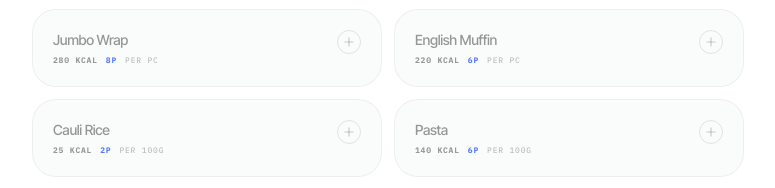
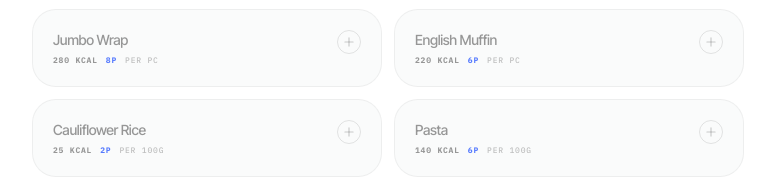
Before and after one commit to gitcipi/BYTELAB, a React (Vite) app: page /lab in a window 1280 px wide. Shown: the part 2140-2328 px from the top of the page, without its empty margins (64-839 px from the left). Built offline with nearby package versions, Linux system fonts and the light colour scheme.

Commit message:
chore(ingredients): rename Cauli Rice to Cauliflower Rice

```diff
--- a/src/data/ingredients.ts
+++ b/src/data/ingredients.ts
@@ -50,7 +50,7 @@ export const INGREDIENTS: Record<string, Ingredient[]> = {
     { name: 'Normal Wrap', p: 6, f: 4, c: 35, cal: 210, pricing: { 1: 0.60, 2: 1.20, 3: 1.80 }, unit: 'PC', weightPerPc: 45, max: 3 },
     { name: 'Jumbo Wrap', p: 8, f: 6, c: 45, cal: 280, pricing: { 1: 0.825, 2: 1.65, 3: 2.475 }, unit: 'PC', weightPerPc: 70, max: 3 },
     { name: 'English Muffin', p: 6, f: 1, c: 45, cal: 220, pricing: { 1: 0.60, 2: 1.20, 3: 1.80 }, unit: 'PC', max: 3, weightPerPc: 65 },
-    { name: 'Cauli Rice', p: 2, f: 0, c: 4, cal: 25, pricing: { 100: 0.80, 150: 1.20, 200: 1.60, 250: 2.00, 300: 2.40 } },
+    { name: 'Cauliflower Rice', p: 2, f: 0, c: 4, cal: 25, pricing: { 100: 0.80, 150: 1.20, 200: 1.60, 250: 2.00, 300: 2.40 } },
     { name: 'Pasta', p: 6, f: 1, c: 25, cal: 140, pricing: { 50: 0.22, 75: 0.33, 100: 0.43, 125: 0.54 }, min: 50, max: 125, step: 25 },
     { name: 'Skip', p: 0, f: 0, c: 0, cal: 0, pricing: {} },
   ],
```
